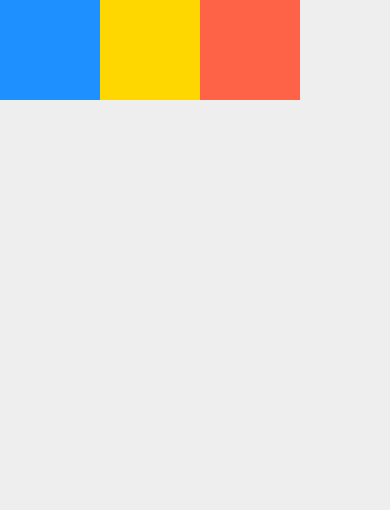
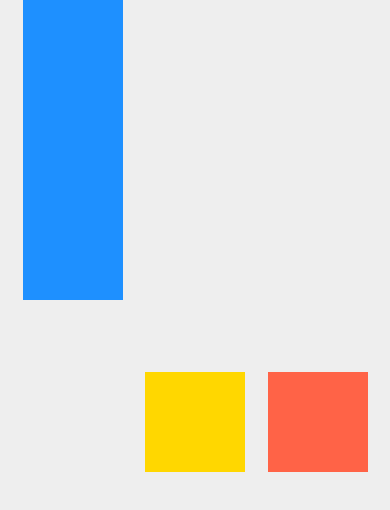
Before and after one commit to codewithz/saib-react-native-playground, a React Native app: screen / in a window 390 px wide. Shown: the top 510 px of the page. Built offline with nearby package versions, Linux system fonts and the light colour scheme.

Commit message:
Felx- justifyContent, alignItems and alignSelf

```diff
--- a/App.js
+++ b/App.js
@@ -20,14 +20,17 @@ export default function App() {
     <View style={{
       backgroundColor: '#eee',
       flex: 1,
-      flexDirection: 'row'
+      flexDirection: 'row', //column,row,column-reverse,row-reverse
+      justifyContent: 'space-evenly', //main axis
+      alignItems: 'center', //secondary
 
     }} >
 
       <View style={{
         backgroundColor: 'dodgerblue',
         width: 100,
-        height: 100,
+        height: 300,
+        alignSelf: 'flex-start'
       }} >
       </View>
 
```
